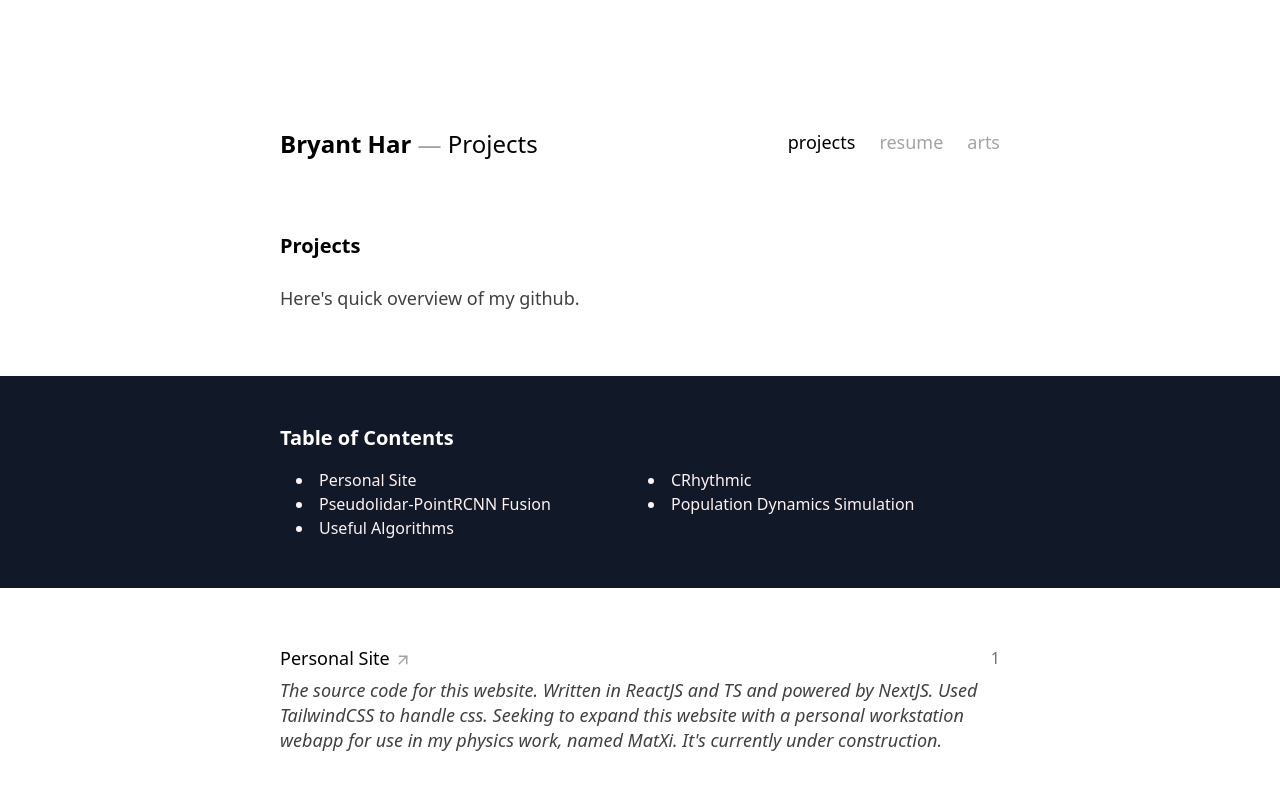
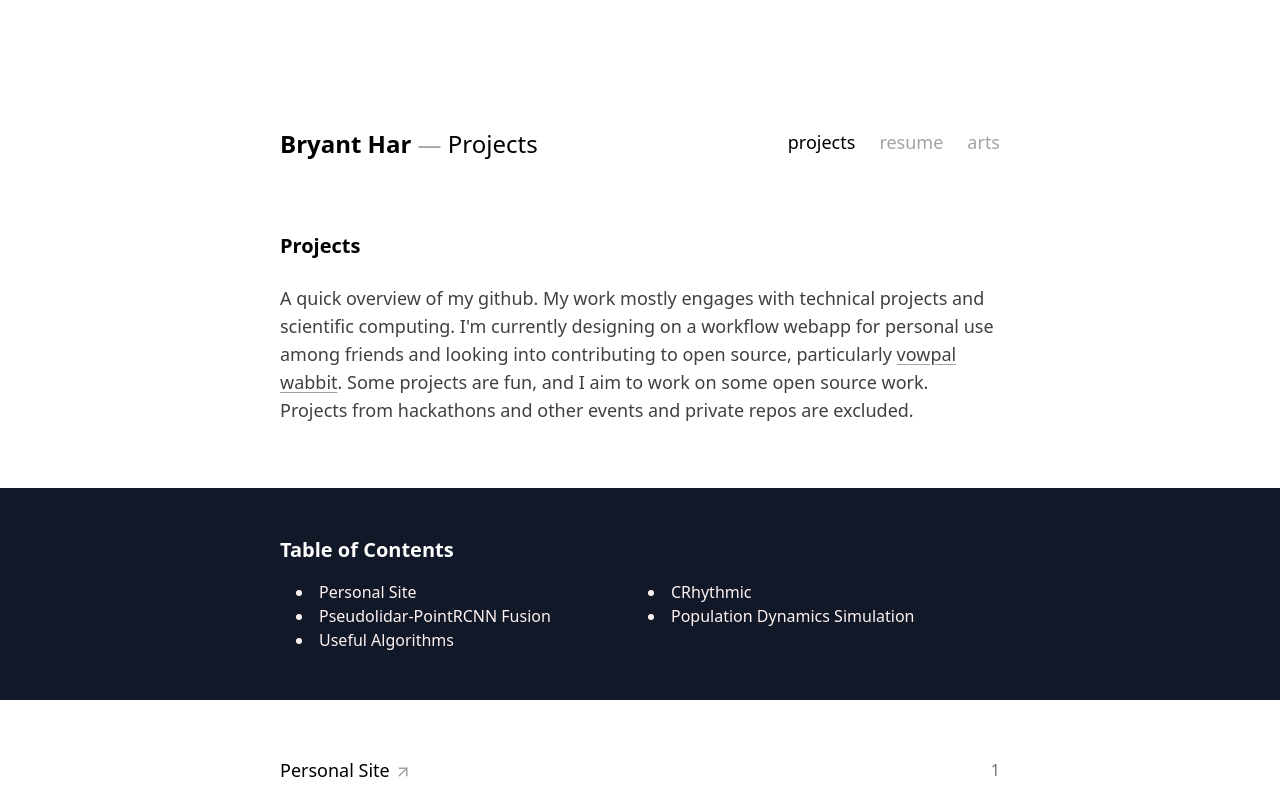
Before and after one commit to bryant-har/bryanthar.com, a Next.js app in the folder MatXi/: page /about/projects in a window 1280 px wide. Shown: the top 789 px of the page. Built offline with nearby package versions, Linux system fonts and the light colour scheme.

Commit message:
finish projects

```diff
--- a/MatXi/src/pages/about/projects/index.js
+++ b/MatXi/src/pages/about/projects/index.js
@@ -9,7 +9,12 @@ export default function Projects() {
     <section className="pb-12 layout text-lg">
       <h1 className="heading">Projects</h1>
       <p className="pb-4 pt-2">
-        Here's quick overview of my github.
+        A quick overview of my github.
+        My work mostly engages with technical projects and
+        scientific computing. I'm currently designing on a workflow webapp for personal use among friends and
+        looking into contributing to open source, particularly <a href='https://vowpalwabbit.org/' className="link">vowpal wabbit</a>.
+        Some projects are fun, and I aim to work on some open source work.
+        Projects from hackathons and other events and private repos are excluded.
       </p>
     </section >
 
```
